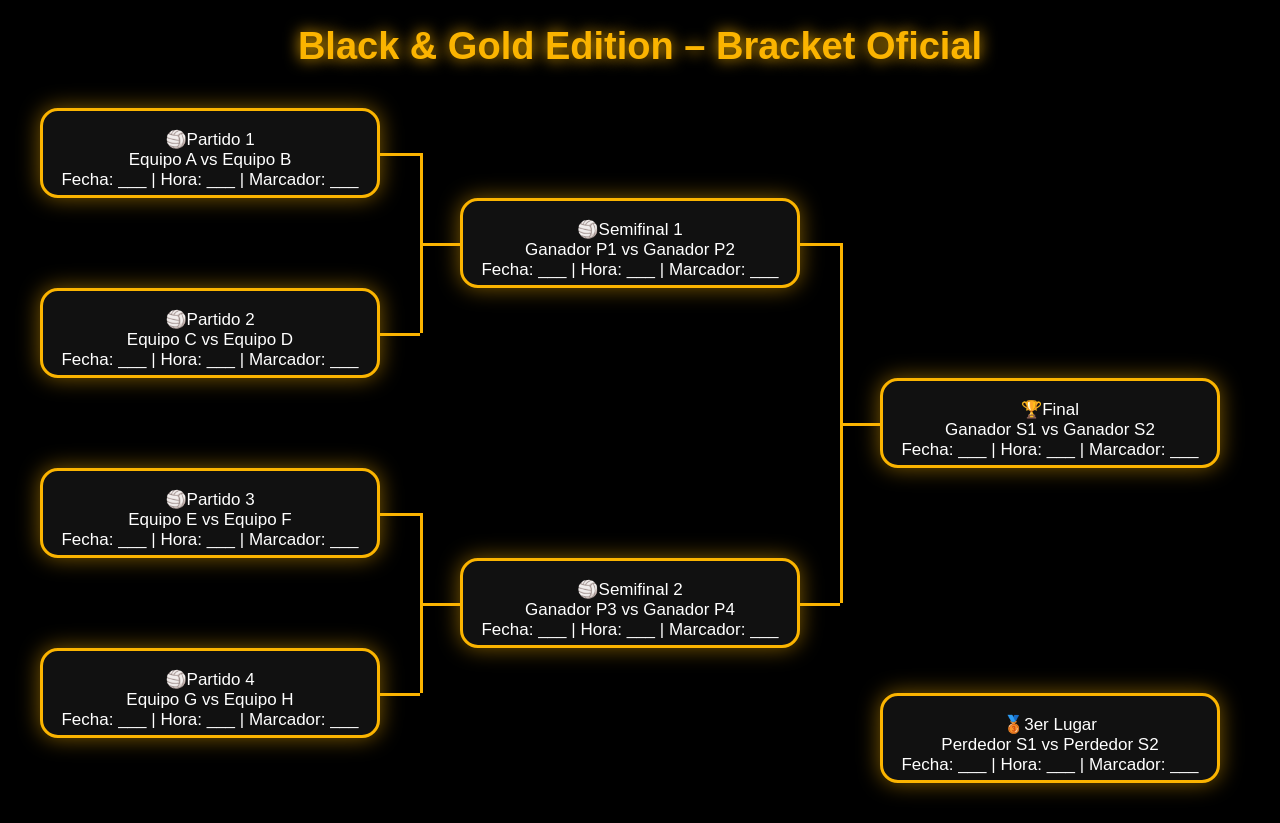
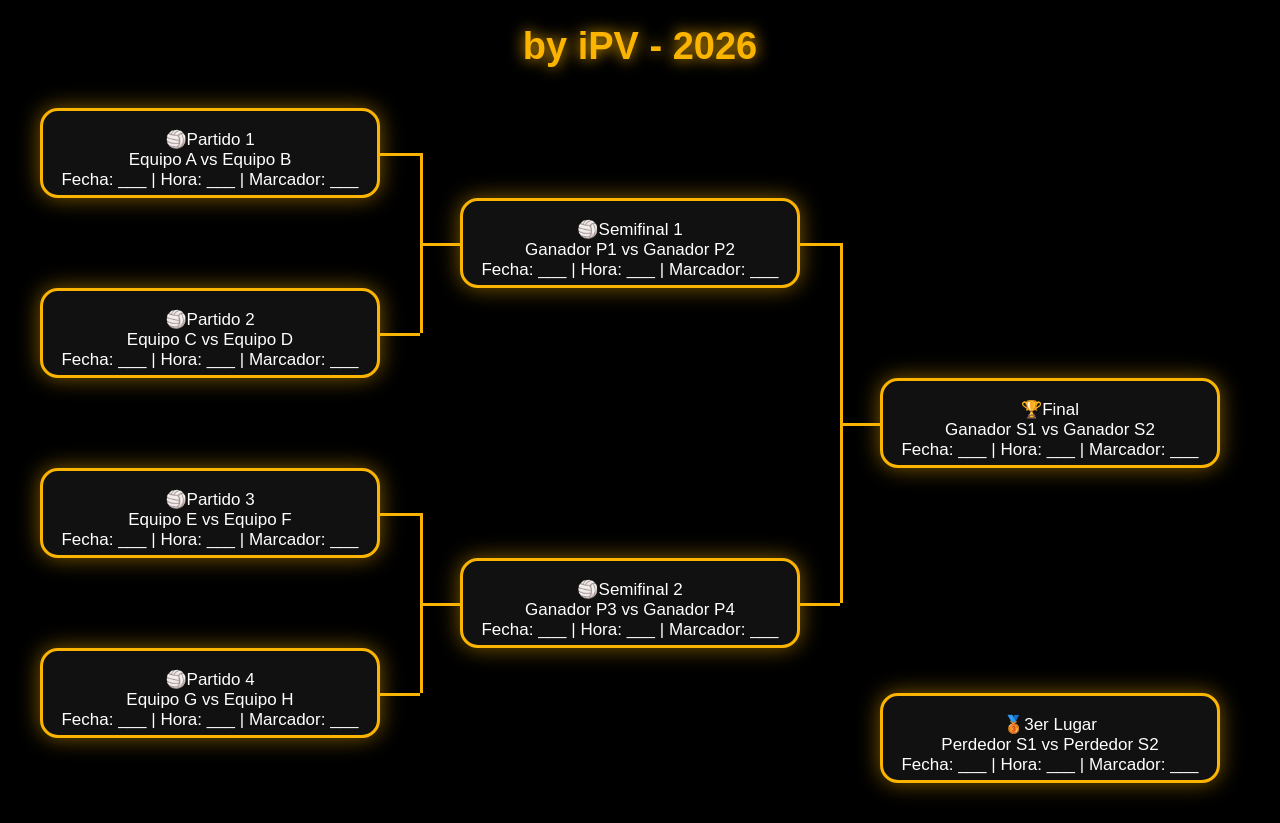
Before and after one commit to Segurosmeerkat/cuartos-semifinal-finales, a plain HTML site: page index.html in a window 1280 px wide. Drawn offline with Linux system fonts and the light colour scheme.

Commit message:
Add files via upload

```diff
--- a/index.html
+++ b/index.html
@@ -99,7 +99,7 @@ h1 {
 
 <body>
 
-<h1>Black & Gold Edition – Bracket Oficial</h1>
+<h1>by iPV - 2026</h1>
 
 
 <div class="bracket-container">
```
